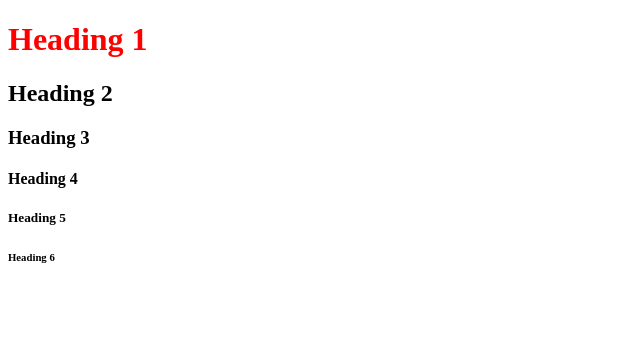
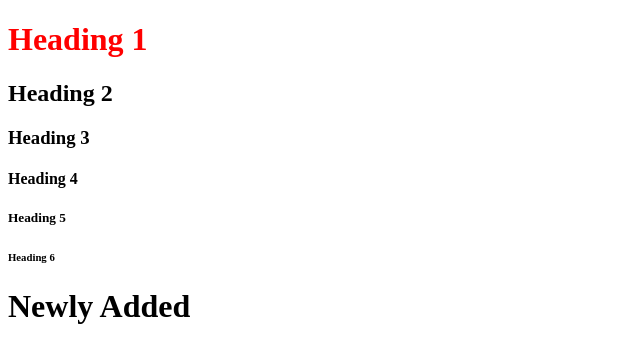
Before and after one commit to par2ashishVisualStudio1/231124, a plain HTML site: page Index.html in a window 1280 px wide. Shown: the whole page, without its empty margins (0-640 px from the left). Drawn offline with Linux system fonts and the light colour scheme.

Commit message:
Modified Index.html

```diff
--- a/Index.html
+++ b/Index.html
@@ -8,6 +8,7 @@
     <h4>Heading 4</h4>
     <h5>Heading 5</h5>
     <h6>Heading 6</h6>
+    <h1>Newly Added</h1>
 
 </body>
 </html>
```
